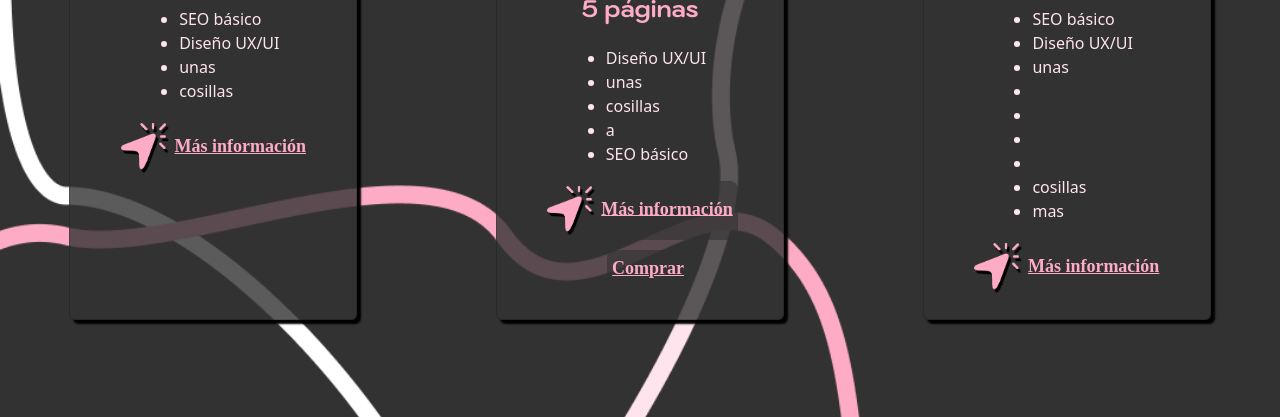
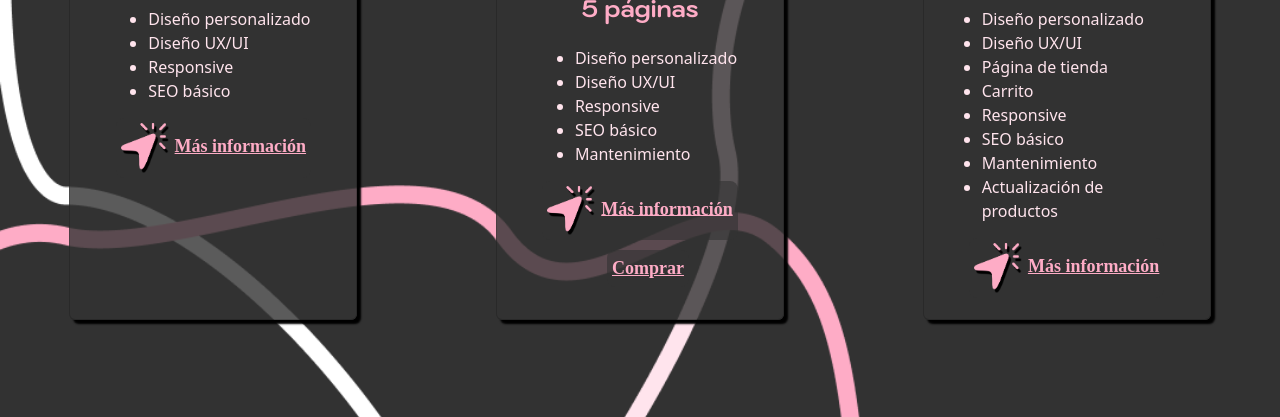
Before and after one commit to Barazzuttip/barazzuttipdw, a plain HTML site: page html/servicios.html in a window 1280 px wide. Shown: the part 294-711 px from the top of the page. Drawn offline with nearby package versions, Linux system fonts and the light colour scheme; a web font is replaced by a local one.

Commit message:
textos completados

```diff
--- a/html/servicios.html
+++ b/html/servicios.html
@@ -61,10 +61,10 @@
               <h2 class="card-title svcard-t">Landing Page</h2>
               <h3 class="card-subtitle mb-2 svcard-subt">1 página</h3>
               <p class="card-text"><ul>
+                <li>Diseño personalizado</li>
+                <li>Diseño UX/UI</li>
+                <li>Responsive</li>
                 <li>SEO básico</li>
-                <li>Diseño UX/UI</li>
-                <li>unas</li>
-                <li>cosillas</li>
               </ul></p>
               <a href="https://wa.me/+5492804637812" target="_blank" class="card-link"><img src="../assets/hacer-clic.png" class="svcard-img" alt="">Más información</a>
             </div>
@@ -74,11 +74,11 @@
               <h2 class="card-title svcard-t">Sitio Web Institucional</h2>
               <h3 class="card-subtitle mb-2 svcard-subt">5 páginas</h3>
               <p class="card-text"><ul>
+                <li>Diseño personalizado</li>
                 <li>Diseño UX/UI</li>
-                <li>unas</li>
-                <li>cosillas</li>
-                <li>a</li>
+                <li>Responsive</li>
                 <li>SEO básico</li>
+                <li>Mantenimiento</li>
               </ul></p>
               <a href="https://wa.me/+5492804637812" target="_blank" class="card-link"><img src="../assets/hacer-clic.png" class="svcard-img" alt="">Más información</a>
               <a href="https://matiasnsarti.github.io/homers-web-page/" target="_blank" class="card-link" style="margin-top: 10px;">Comprar</a>
@@ -89,15 +89,14 @@
               <h2 class="card-title svcard-t">E-commerce</h2>
               <h3 class="card-subtitle mb-2 svcard-subt">5 páginas + tienda</h3>
               <p class="card-text"><ul>
+                <li>Diseño personalizado</li>
+                <li>Diseño UX/UI</li>
+                <li>Página de tienda</li>
+                <li>Carrito</li>
+                <li>Responsive</li>
                 <li>SEO básico</li>
-                <li>Diseño UX/UI</li>
-                <li>unas</li>
-                <li></li>
-                <li></li>
-                <li></li>
-                <li></li>
-                <li>cosillas</li>
-                <li>mas</li>
+                <li>Mantenimiento</li>
+                <li>Actualización de productos</li>
               </ul></p>
               <a href="https://wa.me/+5492804637812" target="_blank" class="card-link"><img src="../assets/hacer-clic.png" class="svcard-img" alt="">Más información</a>
             </div>
```
Also changed, not shown: html/faq.html (+7 -16 lines).
